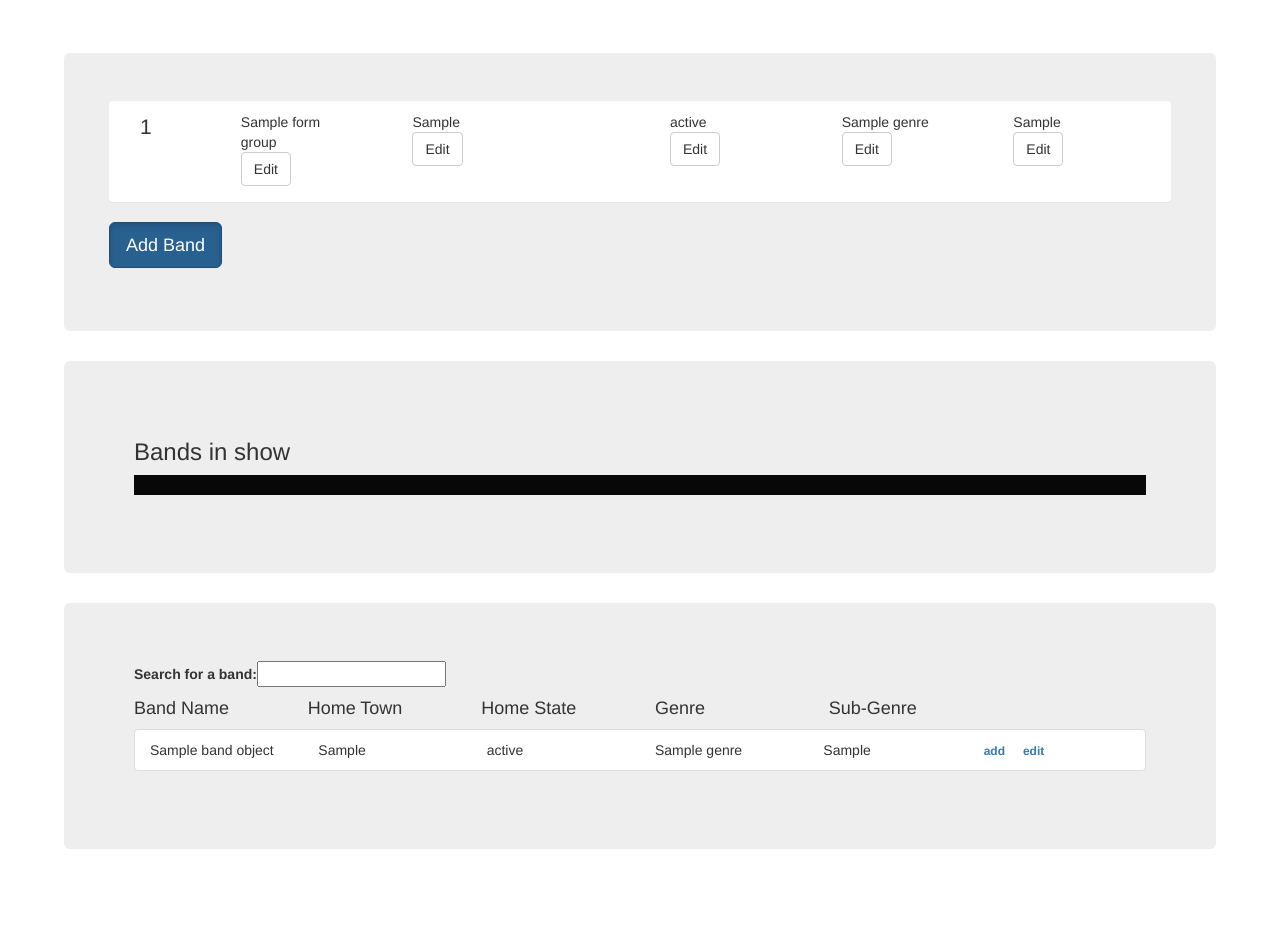
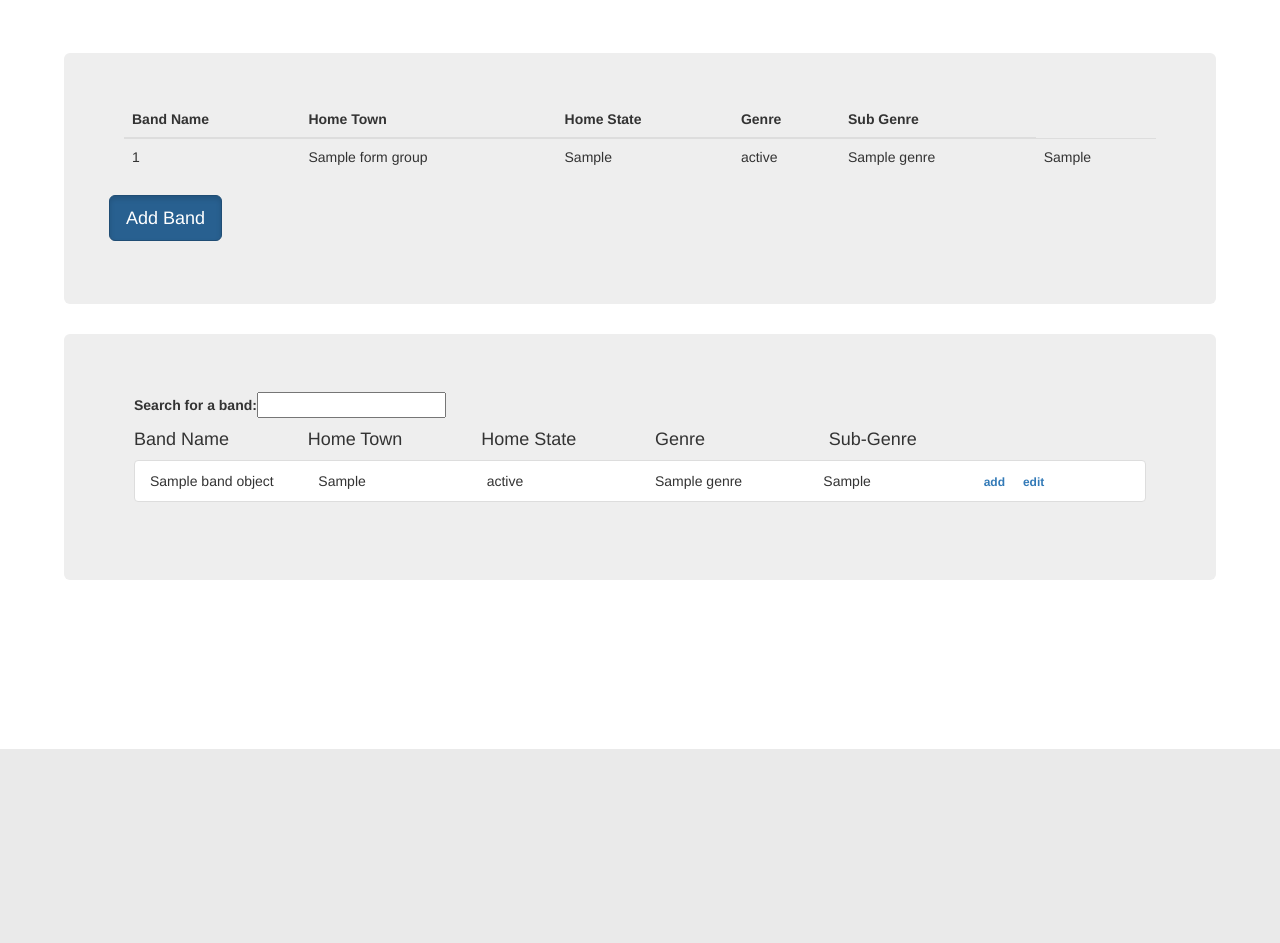
Before and after one commit to nvwlspls/CATS, a Django app: template moogit/templates/editHome.html in a window 1280 px wide. Shown: the part 51-994 px from the top of the page. After the commit the page ends 800 px from the top, so only its background shows below. Run offline with Django 3.2, Linux system fonts and the light colour scheme; the template is opened without the code that fills it: most values are stand-ins (such as "Sample title", 1, 10 or a date in 2020); some libraries are stand-ins or nearby versions.

Commit message:
band numbering wokring, table format much better, work like good

```diff
--- a/moogit/shows/views.py
+++ b/moogit/shows/views.py
@@ -75,7 +75,7 @@ class viewEditHome(View):
             bandDictList.append(bandObjectDict)
 
         bandObjectDict = json.dumps(bandObjectDict)
-        bandDictList= json.dumps(bandDictList)
+        bandDictList = json.dumps(bandDictList)
         idDictList = json.dumps(idDictList)
 
         return render_to_response('editHome.html', {'form': form,
--- a/moogit/templates/editHome.html
+++ b/moogit/templates/editHome.html
@@ -19,50 +19,28 @@
   <div class="jumbotron" >
     <form id="bandPanel" method='POST'>
     {% csrf_token %}
-        {% for formGroup in BandFormSet %}
+        <table class='table' id="bandListTable">
+            <thead>
+                <th>Band Name</th>
+                <th>Home Town</th>
+                <th>Home State</th>
+                <th>Genre</th>
+                <th>Sub Genre</th>
+            </thead>
+            <tbody class="showBandList">
+            {% for formGroup in BandFormSet %}
+                <tr class="bandTableRow" id="bandRowID">
+                    <td class="bandNumberClass" id="bandNumberID"></td>
+                    <td class="bandNameClass">{{formGroup.bandName}}</td>
+                    <td class="bandTownClass">{{formGroup.bandTown}}</td>
+                    <td class="bandStateClass">{{formGroup.bandState}}</td>
+                    <td class="bandGenreClass">{{formGroup.genre}}</td>
+                    <td class="bandSubGenreClass">{{formGroup.subGenre}}</td>
+                </tr>
+            {% endfor %}
+            </tbody>
+        </table>
 
-            <div class="row panel bandRowClass" id="bandRow">
-              <div class='container bandContainerClass' style='padding-top: 10px' id="bandContainer">
-                <div class='col-md-1'>
-                    <p class='text orderNum'></p>
-                </div>
-                <div class="col-md-2" >
-                  <div class='container' >
-                    <div class='form-group'>
-                      {{formGroup.bandName}}
-                      <p><a href="#" class="btn btn-default">Edit</a></p>
-                    </div>
-                  </div>
-                </div>
-                <div class='col-md-3'>
-                  <div class='container'>
-                    <div class='form-group'>
-                      {{formGroup.bandTown}}
-                      <p><a href="#" class="btn btn-default">Edit</a></p>
-                    </div>
-                  </div>
-                </div>
-                <div class='col-md-2' >
-                  <div class='container' >
-                    {{formGroup.bandState}}
-                    <p><a href="#" class="btn btn-default">Edit</a></p>
-                  </div>
-                </div>
-                <div class='col-md-2' >
-                    <div class='container'>
-                        {{formGroup.genre}}
-                        <p><a href="#" class="btn btn-default">Edit</a></p>
-                    </div>
-                </div>
-                <div class='col-md-2'>
-                    <div class='container'>
-                        {{formGroup.subGenre}}
-                        <p><a href="#" class='btn btn-default'>Edit</a></p>
-                    </div>
-                </div>
-            </div>
-            </div>
-        {% endfor %}
 
   </form>
   <div class='row form-group'>
@@ -70,26 +48,7 @@
             Add Band</a>
 
   </div>
-  </div>
-
-
-
-
-
-<div class="jumbotron">
-    <div class="container" style="padding: 10px">
-        <h3>Bands in show</h3>
-        <div class="row">
-            <div class="container" >
-                <ul class="list-group" id="bandsInShow" style="padding: 10px; background-color: #080808">
-
-                </ul>
-            </div>
-        </div>
-    </div>
 </div>
-
-
 
 <div class="jumbotron">
     <div class="container" style="padding: 10px">
@@ -108,7 +67,6 @@
             </div>
         <div class="list-group bandList">
             {% for bandObject in bandObjects %}
-
                 <li class="list-group-item" bandID="{{ bandObject.bandID }}">
                 <div class="row">
                     <span class="badge" style="background-color: transparent"><a href="#">add</a> </span>
```
Also changed, not shown: moogit/static/js/showsFunctions.js (+67 -25 lines), 1 other file.
